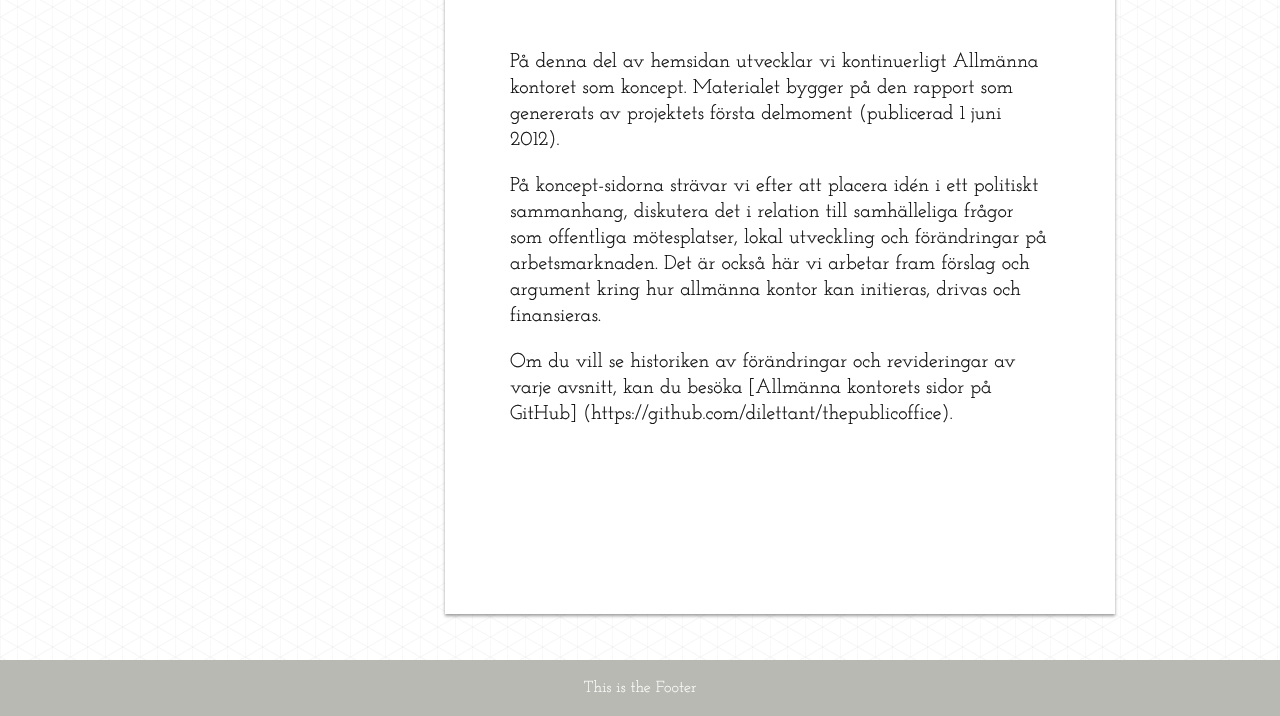
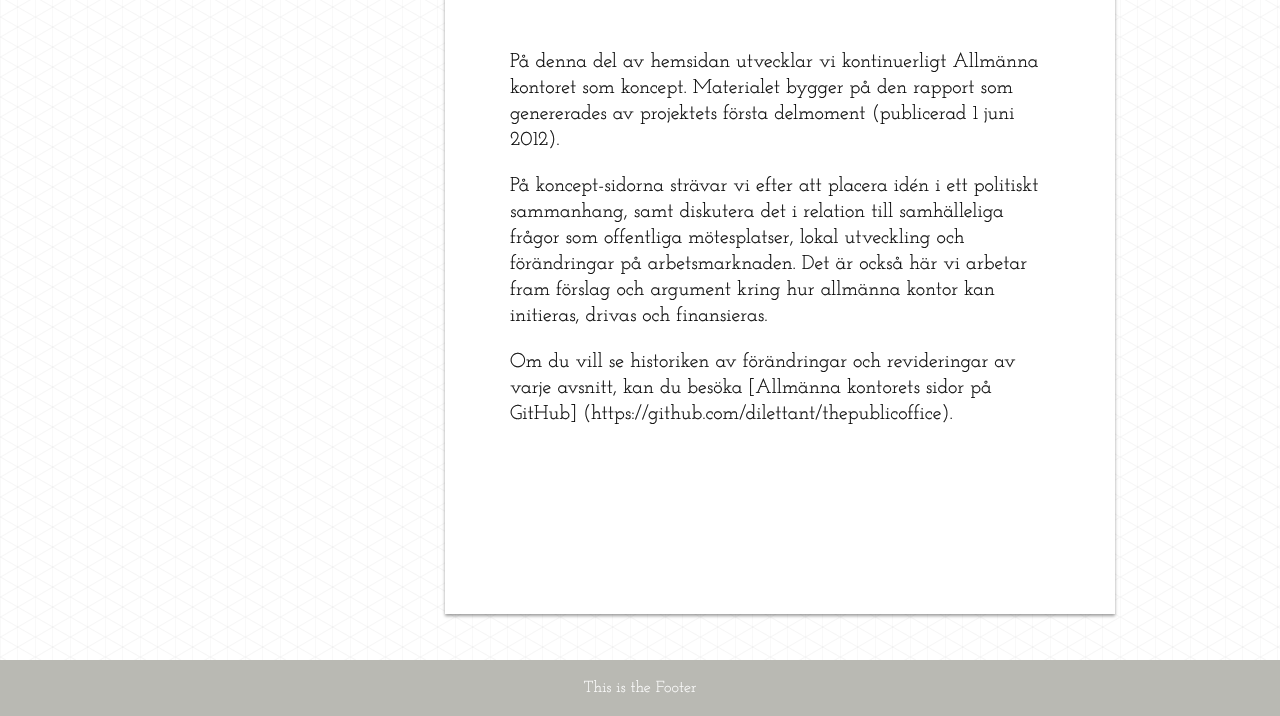
Before and after one commit to dilettant/allmannakontoret, a Jekyll site: the page built from koncept.md, in a window 1280 px wide, cut to the strip 363-1079 px from the top of the page. Built offline with Jekyll 4.4.1, drawn with Linux system fonts in a browser that asks for light colours.

Commit message:
Updated koncept.md

```diff
--- a/koncept.md
+++ b/koncept.md
@@ -5,8 +5,8 @@
 main: true
 ---
 
-På denna del av hemsidan utvecklar vi kontinuerligt Allmänna kontoret som koncept. Materialet bygger på den rapport som genererats av projektets första delmoment (publicerad 1 juni 2012).
+På denna del av hemsidan utvecklar vi kontinuerligt Allmänna kontoret som koncept. Materialet bygger på den rapport som genererades av projektets första delmoment (publicerad 1 juni 2012).
 
-På koncept-sidorna strävar vi efter att placera idén i ett politiskt sammanhang, diskutera det i relation till samhälleliga frågor som offentliga mötesplatser, lokal utveckling och förändringar på arbetsmarknaden. Det är också här vi arbetar fram förslag och argument kring hur allmänna kontor kan initieras, drivas och finansieras.
+På koncept-sidorna strävar vi efter att placera idén i ett politiskt sammanhang, samt diskutera det i relation till samhälleliga frågor som offentliga mötesplatser, lokal utveckling och förändringar på arbetsmarknaden. Det är också här vi arbetar fram förslag och argument kring hur allmänna kontor kan initieras, drivas och finansieras.
 
 Om du vill se historiken av förändringar och revideringar av varje avsnitt, kan du besöka [Allmänna kontorets sidor på GitHub] (https://github.com/dilettant/thepublicoffice).
```
